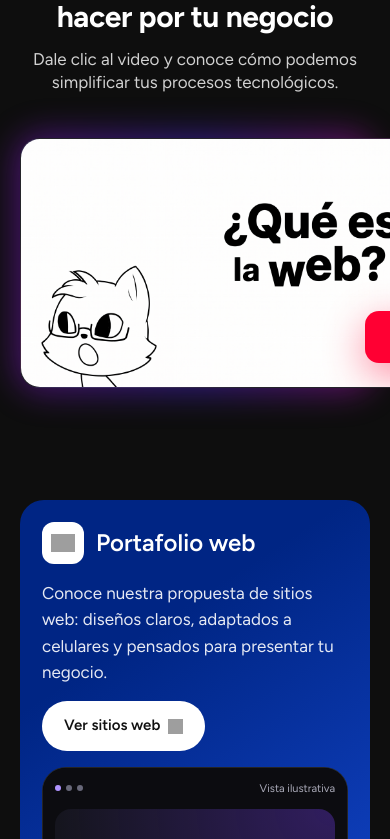
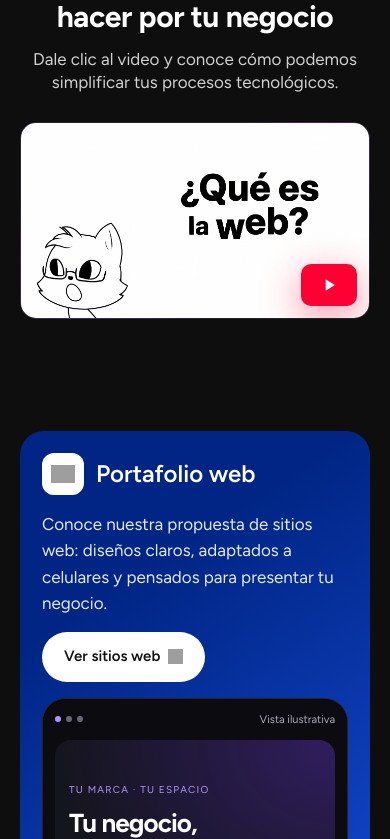
Before and after one commit to demiansoberanes7-stack/WEB-ZORRO-TECH, a React (Vite) app: page / in a window 390 px wide. Shown: the part 2825-3664 px from the top of the page. Built offline with nearby package versions, Linux system fonts and the light colour scheme; no server answers; grey boxes are pictures that could not be loaded.

Commit message:
fix: Fix mobile overflow on video demo section — poster now fits container properly

```diff
--- a/src/components/DemoSection.css
+++ b/src/components/DemoSection.css
@@ -1,17 +1,25 @@
 .zt-demo { padding-top: 20px; }
 .zt-demo__lead { text-align: center; color: #d1d1d1; font-size: clamp(17px, 1.6vw, 22px); line-height: 1.35; margin-top: 14px; }
-.zt-demo__shell { position: relative; max-width: 1080px; margin: 44px auto 0; }
+.zt-demo__shell { position: relative; max-width: 1080px; width: 100%; margin: 44px auto 0; }
 .zt-demo__glow { position: absolute; inset: -5px; background: linear-gradient(90deg, #8217C3, #4C27E1, #B611B0); filter: blur(16px); opacity: .5; border-radius: 28px; }
-.zt-demo__box { position: relative; aspect-ratio: 16/9; border-radius: 20px; overflow: hidden; border: 1px solid #ffffff1a; background: radial-gradient(60% 80% at 20% 20%, #682ee180, transparent 60%), radial-gradient(50% 70% at 85% 75%, #b611b073, transparent 60%), #0b0b12; display: grid; place-items: center; }
-.zt-demo__poster { position: absolute; inset: 0; width: 100%; height: 100%; object-fit: cover; }
+.zt-demo__box { position: relative; aspect-ratio: 16/9; border-radius: 20px; overflow: hidden; border: 1px solid #ffffff1a; background: radial-gradient(60% 80% at 20% 20%, #682ee180, transparent 60%), radial-gradient(50% 70% at 85% 75%, #b611b073, transparent 60%), #0b0b12; display: grid; place-items: center; width: 100%; }
+.zt-demo__poster { position: absolute; inset: 0; width: 100%; height: 100%; object-fit: cover; display: block; }
 .zt-demo__play { position: absolute; right: 24px; bottom: 24px; z-index: 1; border: 0; width: 74px; height: 52px; border-radius: 14px; background: #ff0033; display: grid; place-items: center; transition: transform .2s, background .2s; box-shadow: 0 12px 40px #ff003373; }
 .zt-demo__play svg { width: 26px; height: 26px; }
 .zt-demo__play:hover { transform: scale(1.08); background: #ff1a49; }
 .zt-demo__play:active { transform: scale(.95); }
-.zt-demo__box video { width: 100%; height: 100%; }
+.zt-demo__box video { width: 100%; height: 100%; object-fit: cover; }
 .zt-demo__notice { margin-top: 24px; text-align: center; font-size: 15px; color: #d1d1d1; }
 .zt-demo__notice a { color: #b094ff; }
 .zt-whatsapp { position: fixed; right: 20px; bottom: 20px; z-index: 45; display: flex; align-items: center; gap: 8px; background: #fff; color: #000; border: 0; border-radius: 999px; padding: 13px 16px; font-weight: 600; font-size: 15px; text-decoration: none; box-shadow: 0 14px 34px #0005; transition: background .2s; }
 .zt-whatsapp svg { width: 24px; height: 24px; color: #128c46; }
 .zt-whatsapp:hover { background: #dcfce7; }
-@media (max-width: 720px) { .zt-whatsapp { padding: 13px; right: 14px; bottom: 14px; } .zt-whatsapp span { display: none; } .zt-demo__box { min-height: 250px; } }
+@media (max-width: 720px) {
+  .zt-whatsapp { padding: 13px; right: 14px; bottom: 14px; }
+  .zt-whatsapp span { display: none; }
+  .zt-demo__shell { margin: 28px auto 0; border-radius: 16px; overflow: hidden; }
+  .zt-demo__glow { display: none; }
+  .zt-demo__box { border-radius: 16px; min-height: unset; }
+  .zt-demo__play { right: 12px; bottom: 12px; width: 56px; height: 42px; border-radius: 10px; }
+  .zt-demo__play svg { width: 20px; height: 20px; }
+}
```
